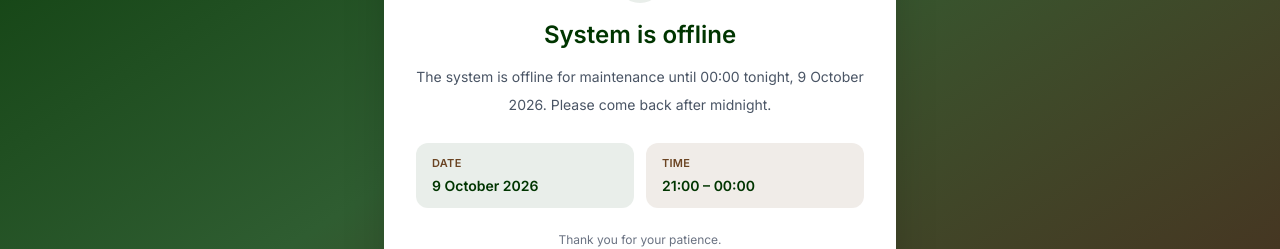
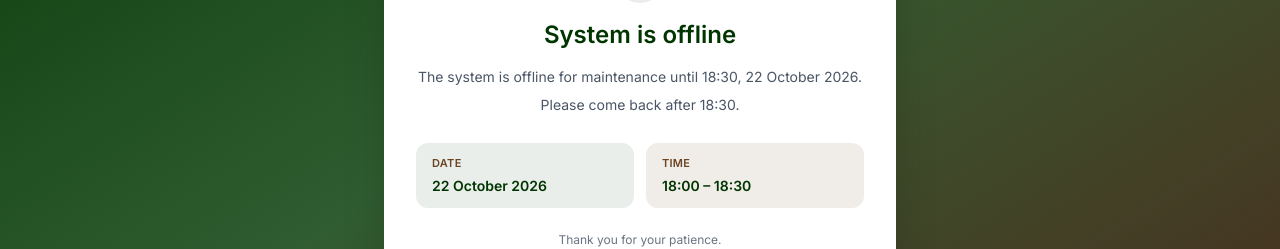
Before and after one commit to cedrotech1/rwvca_frontend, a React (Vite) app: page /maintenance in a window 1280 px wide. Shown: the part 374-623 px from the top of the page. Built offline with nearby package versions, Linux system fonts and the light colour scheme; no server answers.

Commit message:
fix_card_2

```diff
--- a/src/components/MaintenanceNotice.jsx
+++ b/src/components/MaintenanceNotice.jsx
@@ -3,8 +3,8 @@ import { Clock } from 'lucide-react';
 
 // Set ENABLED to true during a planned outage. Login, admin, and the dashboard then show the card.
 const ENABLED = true;
-const START = new Date('2026-10-09T21:00:00+02:00');
-const END = new Date('2026-10-10T00:00:00+02:00');
+const START = new Date('2026-10-22T18:00:00+02:00');
+const END = new Date('2026-10-22T18:30:00+02:00');
 
 export function isMaintenanceWindow(now = new Date()) {
   if (!ENABLED) return false;
@@ -37,18 +37,18 @@ export function MaintenanceNotice({ force = false }) {
           </div>
           <h1 className="mt-4 text-2xl font-semibold text-[#003500]">System is offline</h1>
           <p className="mt-3 text-sm leading-7 text-gray-600">
-            The system is offline for maintenance until 00:00 tonight, 9 October 2026.
-            Please come back after midnight.
+            The system is offline for maintenance until 18:30, 22 October 2026.
+            Please come back after 18:30.
           </p>
 
           <div className="mt-6 grid grid-cols-2 gap-3 text-left">
             <div className="rounded-xl bg-[#2f5d31]/10 px-4 py-3">
               <p className="text-[11px] font-semibold uppercase tracking-wide text-[#6b4423]">Date</p>
-              <p className="mt-1 text-sm font-semibold text-[#003500]">9 October 2026</p>
+              <p className="mt-1 text-sm font-semibold text-[#003500]">22 October 2026</p>
             </div>
             <div className="rounded-xl bg-[#6b4423]/10 px-4 py-3">
               <p className="text-[11px] font-semibold uppercase tracking-wide text-[#6b4423]">Time</p>
-              <p className="mt-1 text-sm font-semibold text-[#003500]">21:00 – 00:00</p>
+              <p className="mt-1 text-sm font-semibold text-[#003500]">18:00 – 18:30</p>
             </div>
           </div>
 
```
